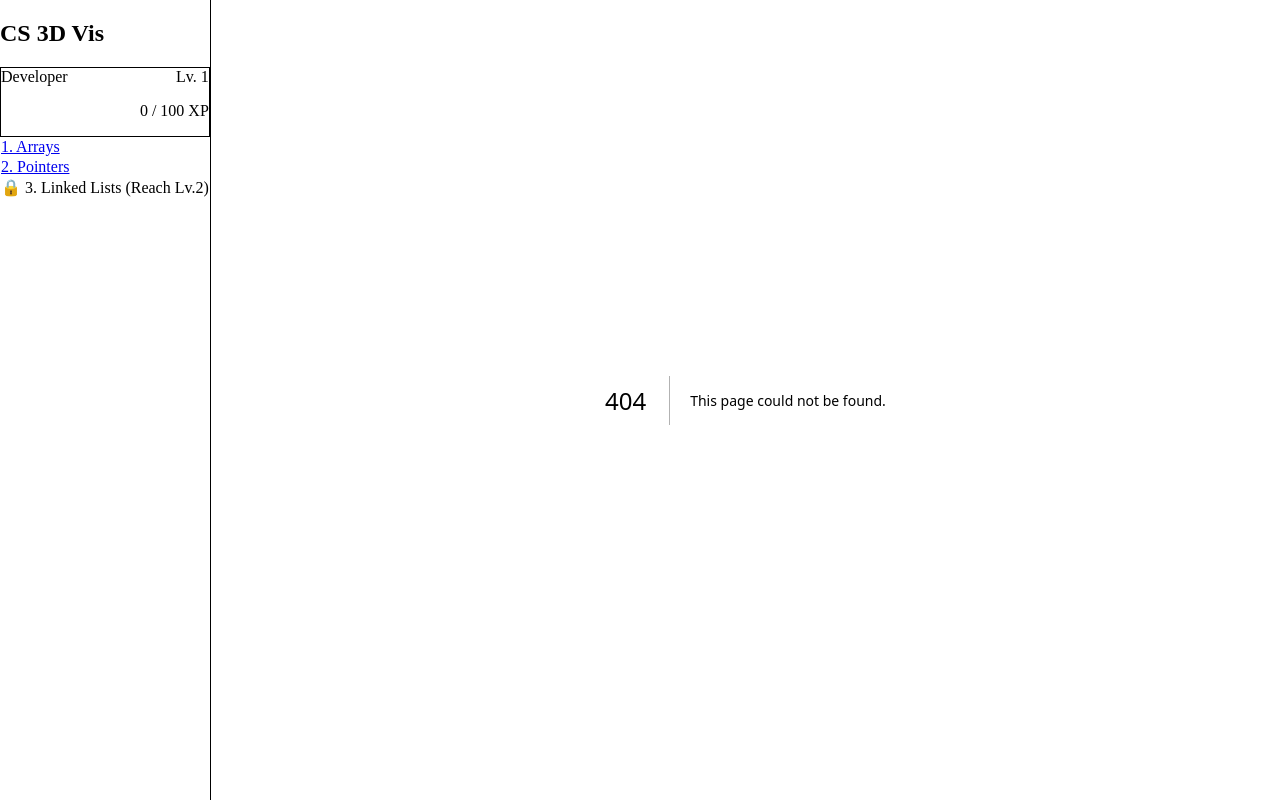
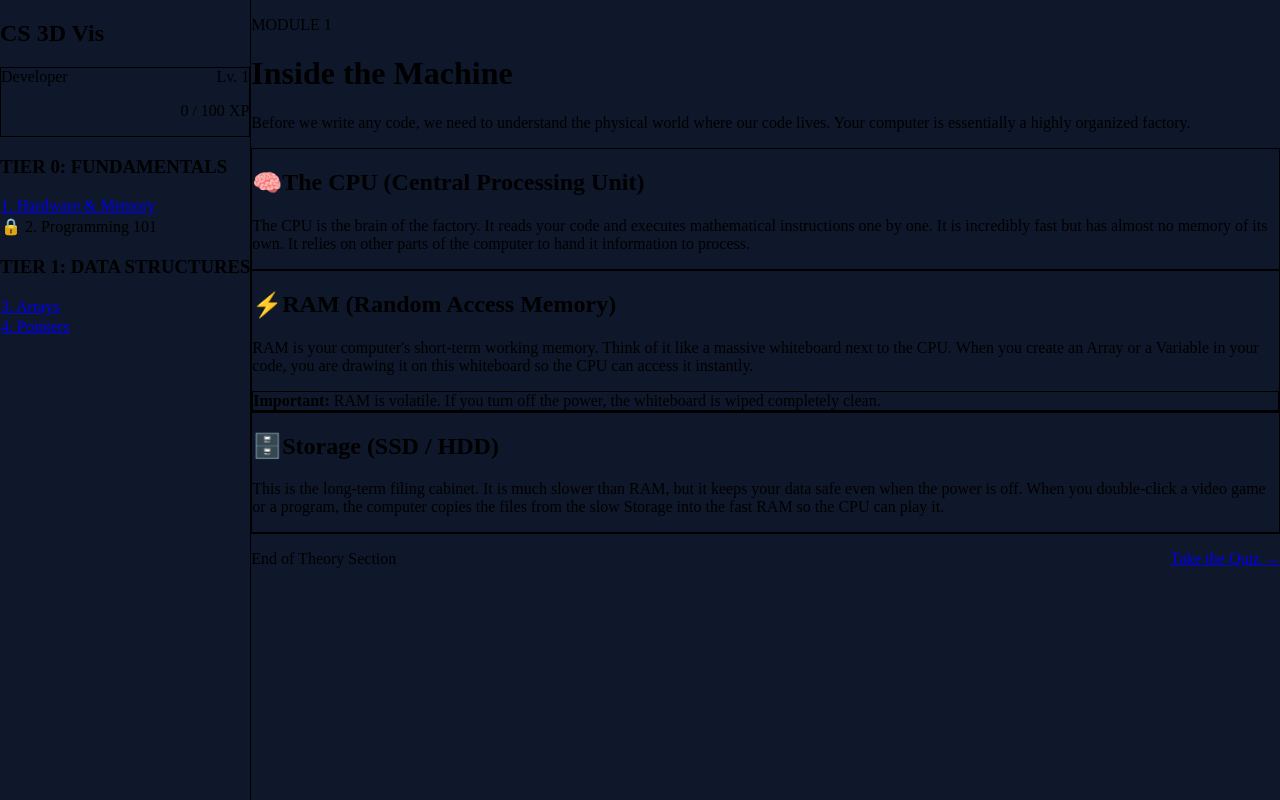
Before and after one commit to MohammedYasser6/cs-3d-visualizer, a Next.js app: page /hardware in a window 1280 px wide. Before the commit this address had no page. Built offline with nearby package versions, Linux system fonts and the light colour scheme.

Commit message:
feat: integrate Zustand for global gamification state and dynamic module unlocking

```diff
--- /dev/null
+++ b/app/hardware/page.tsx
@@ -0,0 +1,87 @@
+import Link from "next/link";
+
+export default function HardwareTheoryPage() {
+  return (
+    <div className="h-full w-full overflow-y-auto bg-slate-950 text-slate-300 p-10 md:p-20">
+      {/* Max width wrapper for optimal reading experience */}
+      <div className="max-w-3xl mx-auto">
+        {/* Header */}
+        <header className="mb-12">
+          <p className="text-blue-500 font-bold tracking-widest uppercase text-sm mb-3">
+            Module 1
+          </p>
+          <h1 className="text-4xl md:text-5xl font-extrabold text-white mb-6">
+            Inside the Machine
+          </h1>
+          <p className="text-xl text-slate-400 leading-relaxed">
+            Before we write any code, we need to understand the physical world
+            where our code lives. Your computer is essentially a highly
+            organized factory.
+          </p>
+        </header>
+
+        {/* Content Cards */}
+        <div className="space-y-8">
+          {/* CPU Card */}
+          <section className="bg-slate-900 border border-slate-800 rounded-2xl p-8">
+            <h2 className="text-2xl font-bold text-white mb-4 flex items-center gap-3">
+              <span className="text-3xl">🧠</span> The CPU (Central Processing
+              Unit)
+            </h2>
+            <p className="leading-relaxed mb-4">
+              The CPU is the brain of the factory. It reads your code and
+              executes mathematical instructions one by one. It is incredibly
+              fast but has almost no memory of its own. It relies on other parts
+              of the computer to hand it information to process.
+            </p>
+          </section>
+
+          {/* RAM Card */}
+          <section className="bg-slate-900 border border-slate-800 rounded-2xl p-8">
+            <h2 className="text-2xl font-bold text-white mb-4 flex items-center gap-3">
+              <span className="text-3xl">⚡</span> RAM (Random Access Memory)
+            </h2>
+            <p className="leading-relaxed mb-4">
+              RAM is your computer's short-term working memory. Think of it like
+              a massive whiteboard next to the CPU. When you create an Array or
+              a Variable in your code, you are drawing it on this whiteboard so
+              the CPU can access it instantly.
+            </p>
+            <div className="bg-slate-950 rounded p-4 border border-slate-800 text-sm text-slate-400">
+              <strong className="text-red-400">Important:</strong> RAM is
+              volatile. If you turn off the power, the whiteboard is wiped
+              completely clean.
+            </div>
+          </section>
+
+          {/* Storage Card */}
+          <section className="bg-slate-900 border border-slate-800 rounded-2xl p-8">
+            <h2 className="text-2xl font-bold text-white mb-4 flex items-center gap-3">
+              <span className="text-3xl">🗄️</span> Storage (SSD / HDD)
+            </h2>
+            <p className="leading-relaxed">
+              This is the long-term filing cabinet. It is much slower than RAM,
+              but it keeps your data safe even when the power is off. When you
+              double-click a video game or a program, the computer copies the
+              files from the slow Storage into the fast RAM so the CPU can play
+              it.
+            </p>
+          </section>
+        </div>
+
+        {/* Navigation / Quiz Button */}
+        <div className="mt-16 pt-8 border-t border-slate-800 flex justify-between items-center pb-20">
+          <p className="text-slate-500">End of Theory Section</p>
+
+          {/* This button will eventually link to the separate quiz page for this module */}
+          <Link
+            href="/hardware/quiz"
+            className="bg-blue-600 hover:bg-blue-500 text-white px-8 py-3 rounded-lg font-bold transition shadow-lg shadow-blue-900/50"
+          >
+            Take the Quiz →
+          </Link>
+        </div>
+      </div>
+    </div>
+  );
+}
--- a/app/layout.tsx
+++ b/app/layout.tsx
@@ -47,31 +47,45 @@ export default function RootLayout({
             </p>
           </div>
 
-          <nav className="flex flex-col gap-2">
+          <nav className="flex flex-col gap-4">
+            {/* TIER 0: FUNDAMENTALS */}
+            <div>
+              <h3 className="text-xs font-bold text-slate-500 uppercase tracking-wider mb-2 px-3">
+                Tier 0: Fundamentals
+              </h3>
+              <div className="flex flex-col gap-1">
+                <Link
+                  href="/hardware"
+                  className="rounded p-3 transition border block hover:bg-slate-800 text-slate-300 border-transparent"
+                >
+                  1. Hardware & Memory
+                </Link>
+                <div className="rounded p-3 text-slate-600 bg-slate-900/50 cursor-not-allowed border border-transparent text-sm font-medium">
+                  🔒 2. Programming 101
+                </div>
+              </div>
+            </div>
+
+            {/* TIER 1: DATA STRUCTURES */}
+            <div>
+              <h3 className="text-xs font-bold text-slate-500 uppercase tracking-wider mb-2 px-3">
+                Tier 1: Data Structures
+              </h3>
+              <div className="flex flex-col gap-1">
                 <Link
                   href="/"
                   className={`rounded p-3 transition border block ${completedModules.includes("arrays") ? "border-green-500/30 text-green-400" : "hover:bg-slate-800 text-slate-300 border-transparent"}`}
                 >
-              1. Arrays {completedModules.includes("arrays") && "✓"}
+                  3. Arrays {completedModules.includes("arrays") && "✓"}
                 </Link>
-
                 <Link
                   href="/pointers"
                   className={`rounded p-3 transition border block ${completedModules.includes("pointers") ? "border-green-500/30 text-green-400" : "hover:bg-slate-800 text-slate-300 border-transparent"}`}
                 >
-              2. Pointers {completedModules.includes("pointers") && "✓"}
+                  4. Pointers {completedModules.includes("pointers") && "✓"}
                 </Link>
-
-            {/* DYNAMIC LOCK: Opens when Level 2 is reached */}
-            {isLevel2 ? (
-              <div className="rounded hover:bg-slate-800 text-slate-300 p-3 transition border border-transparent cursor-pointer block font-bold text-blue-400">
-                3. Linked Lists (New!)
               </div>
-            ) : (
-              <div className="rounded p-3 text-slate-600 bg-slate-900/50 cursor-not-allowed border border-transparent mt-2 text-sm font-medium">
-                🔒 3. Linked Lists (Reach Lv.2)
             </div>
-            )}
           </nav>
         </aside>
 
```
Lines whose indentation alone changed are shown as unchanged.
